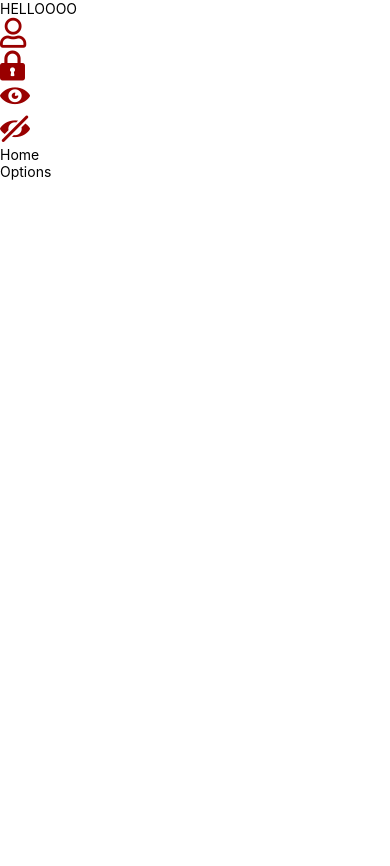
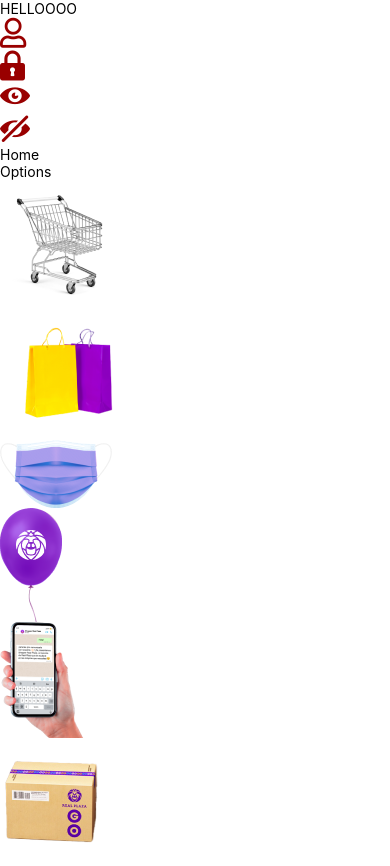
Before and after one commit to CarlaSalHua/RN-app-prueba, a React Native app: screen / in a window 390 px wide. Before the commit the page ends 844 px from the top, so only its background shows below. Built offline with nearby package versions, Linux system fonts and the light colour scheme.

Commit message:
Data-Options-update

```diff
--- a/src/data/DataOptions.ts
+++ b/src/data/DataOptions.ts
@@ -1,6 +1,31 @@
-export const DataOptions = [
+export const DataOptions: DataOptionI[] = [
   {
-    //img: require(''),
+    img: require('src/assets/car.png'),
     label: 'Carrito',
   },
+  {
+    img: require('src/assets/shopping.png'),
+    label: 'Compras',
+  },
+  {
+    img: require('src/assets/mask.png'),
+    label: 'Salud',
+  },
+  {
+    img: require('src/assets/ballon.png'),
+    label: 'Aniversario',
+  },
+  {
+    img: require('src/assets/cell.png'),
+    label: 'WhatsApp',
+  },
+  {
+    img: require('src/assets/box.png'),
+    label: 'Envío',
+  },
 ];
+
+interface DataOptionI {
+  img: NodeRequire;
+  label: string;
+}
```
